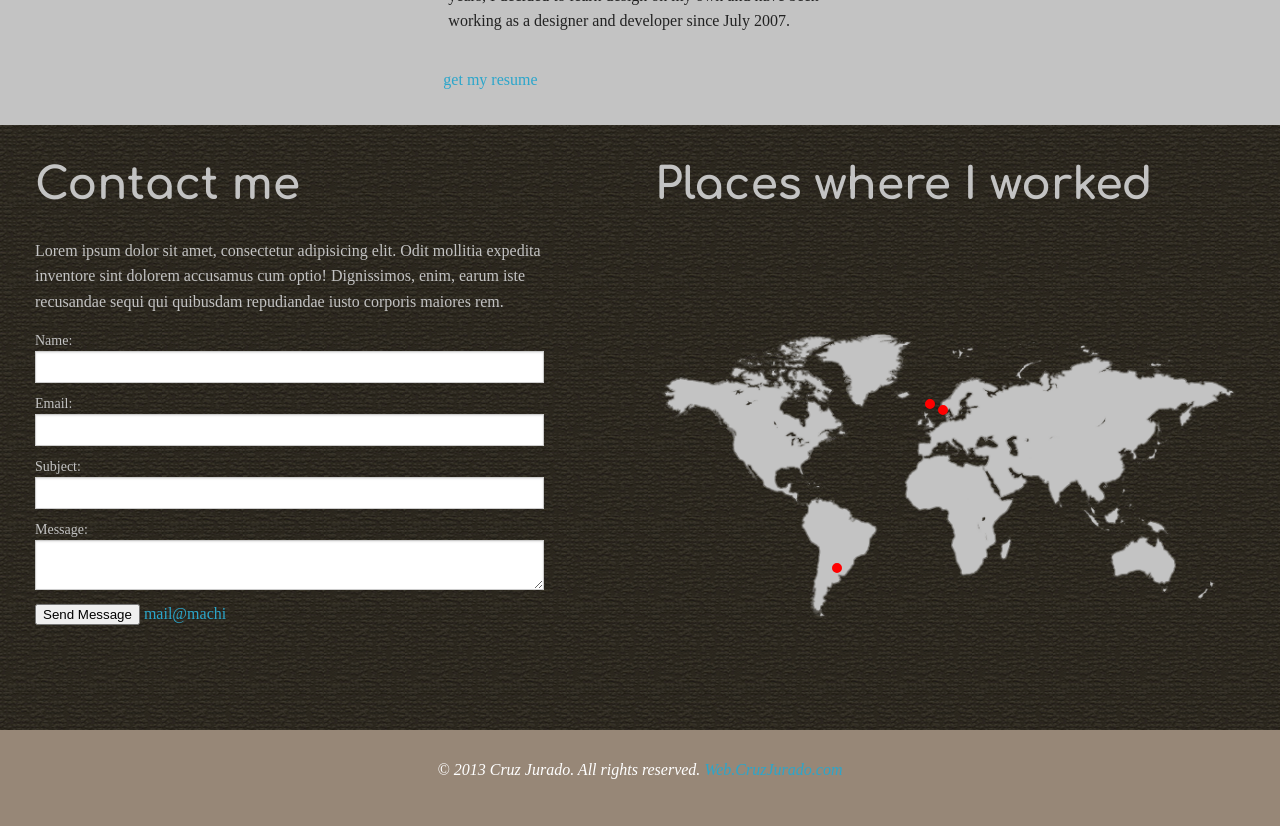
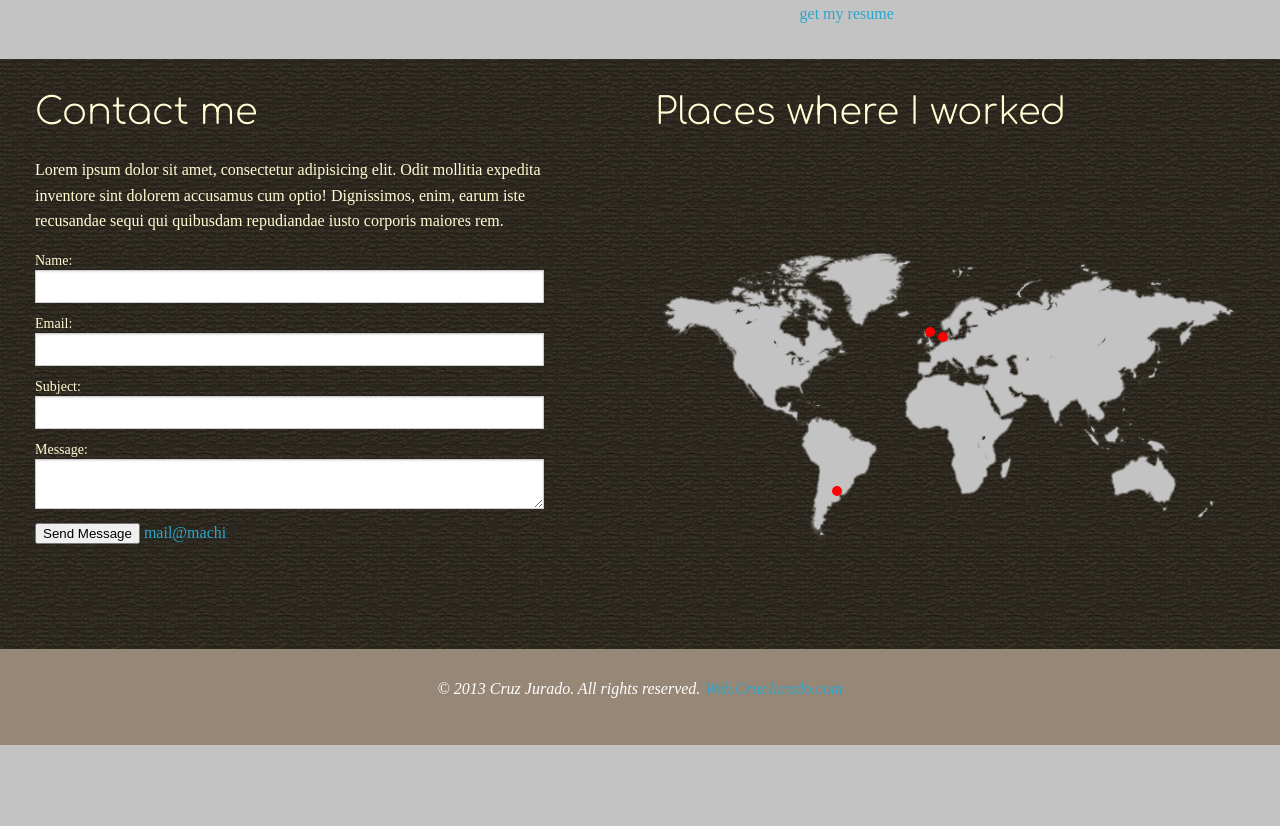
Before and after one commit to Zurc/machi, a PHP site: page /about.php in a window 1280 px wide. Shown: the part 381-1207 px from the top of the page. After the commit the page ends 1126 px from the top, so only its background shows below. Run offline with PHP 8.4, Linux system fonts and the light colour scheme; some web fonts are replaced.

Commit message:
pagina about

```diff
--- a/about.php
+++ b/about.php
@@ -9,29 +9,24 @@ include ('header.php');
 <section>
 	<div class="about-me">
 	<article class="row">
-		<div class="large-4 columns">
-			<img src="img/maria.png" alt="imagen">
-		</div>
-		<div class="large-4 columns bmargin-top">
-			<h1>I'm María</h1>
+		<div class="large-6 columns right bmargin-top">
+			<h2>I'm María</h2>
 			<p>I have a very atypical path both personally and professionally. I was born in Cameroun and raised in 6 different countries and 3 continents. I speak English, French and Spanish fluently.
 			<br>I have been good at math and science since my childhood, studying and obtaining a diploma in Electronics Engineering. After working in that field for a couple of years, I decided to learn design on my own and have been working as a designer and developer since July 2007.</p>
 		</div>
-		<div class="large-4 columns">
+		<div class="large-8 columns right text-center smargin">
+				<a href="#" target="_blank" class="resume">get my resume</a>
+		</div>
+		<!-- <div class="large-4 columns right">
 			<p class="quote">One of the greatest things about being a designer with an engineer background is that not only can I take care of the graphical aspects of a project, but can also fully understand, participate and even take care of the highly technical aspects of those projects.</p>
 
-		</div>
-		<div class="row">
-			<div class="large-8 columns right smargin">
-				<a href="#" target="_blank" class="resume">get my resume</a>
-			</div>
-		</div>
+		</div> -->
 	</article>
 	</div>
 	<article class="contact-me">
 		<div class="row">
 			<div class="large-6 columns bmargin-top bpadding-right">
-				<h1>Contact me</h1>
+				<h2>Contact me</h2>
 				<p>Lorem ipsum dolor sit amet, consectetur adipisicing elit. Odit mollitia expedita inventore sint dolorem accusamus cum optio! Dignissimos, enim, earum iste recusandae sequi qui quibusdam repudiandae iusto corporis maiores rem.</p>
 				<form action="">
 					<label for="name">Name:</label>
@@ -51,7 +46,7 @@ include ('header.php');
 				</form>
 			</div>
 			<div class="large-6 columns map bmargin-top">
-				<h1>Places where I worked</h1>
+				<h2>Places where I worked</h2>
 				<img src="img/map.png" alt="">
 				<div class="a trans1"></div>
 				<div class="b trans1"></div>
--- a/css/style.css
+++ b/css/style.css
@@ -237,6 +237,10 @@ footer {
 	width: 100%;
 }
 
+.about-me h2, p {
+	color: #e22728;
+}
+
 .quote {
 	margin-top: 8em;
 }
@@ -246,8 +250,8 @@ footer {
 	width: 100%;
 }
 
-.contact-me h1, .contact-me p, label {
-	color: #c3c3c3;
+.contact-me h2, .contact-me p, label {
+	color: #fffed4;
 }
 
 .map img {
```
Also changed, not shown: 1 other file.
